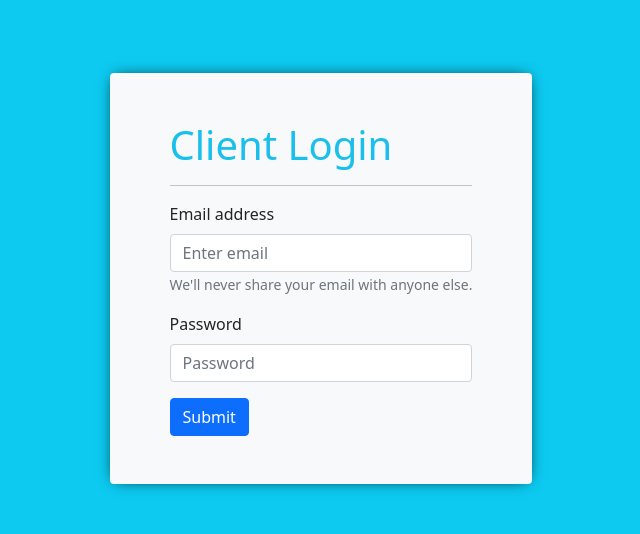
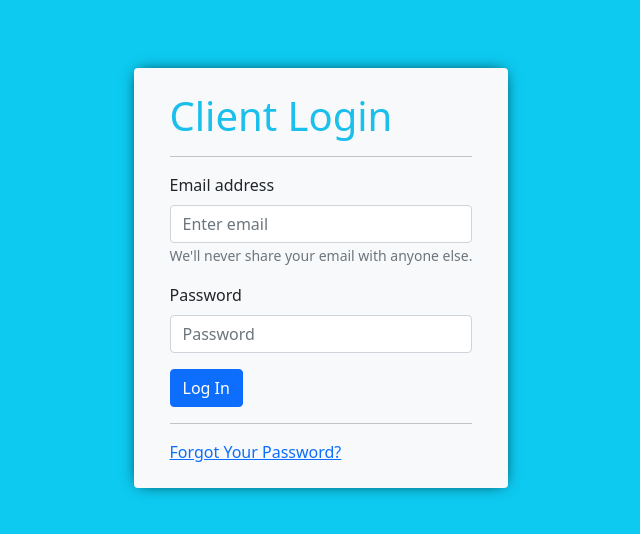
Before and after one commit to eddieolivas/crm-frontend, a React (Create React App) app: page / in a window 1280 px wide. Shown: the part 122-656 px from the top of the page, without its empty margins (319-959 px from the left). Built offline with nearby package versions, Linux system fonts and the light colour scheme.

Commit message:
Completed login and reset password UI.

```diff
--- a/src/components/Login/Login.comp.js
+++ b/src/components/Login/Login.comp.js
@@ -2,7 +2,7 @@ import React from 'react';
 import PropTypes from 'prop-types';
 import { Container, Row, Col, Form, Button } from 'react-bootstrap';
 
-export const Login = ({ inputChangeHandler, email, password, onSubmitHandler }) => {
+export const Login = ({ inputChangeHandler, email, password, onLoginHandler, formSwitcher }) => {
   return (
     <Container>
       <Row>
@@ -11,7 +11,7 @@ export const Login = ({ inputChangeHandler, email, password, onSubmitHandler })
           <hr />
           <Form
             autoComplete="off"
-            onSubmit={onSubmitHandler}
+            onSubmit={onLoginHandler}
           >
             <Form.Group className="mb-3" controlId="formBasicEmail">
               <Form.Label>Email address</Form.Label>
@@ -37,8 +37,10 @@ export const Login = ({ inputChangeHandler, email, password, onSubmitHandler })
                 placeholder="Password" />
             </Form.Group>
             <Button variant="primary" type="submit">
-              Submit
+              Log In
             </Button>
+            <hr />
+            <a href="#!" onClick={() => formSwitcher('reset')}>Forgot Your Password?</a>
           </Form>
         </Col>
       </Row>
@@ -48,7 +50,8 @@ export const Login = ({ inputChangeHandler, email, password, onSubmitHandler })
 
 Login.propTypes = {
   inputChangeHandler: PropTypes.func.isRequired,
-  onSubmitHandler: PropTypes.func.isRequired,
+  onLoginHandler: PropTypes.func.isRequired,
   email: PropTypes.string.isRequired,
-  password: PropTypes.string.isRequired
+  password: PropTypes.string.isRequired,
+  formSwitcher: PropTypes.func.isRequired
 }
--- /dev/null
+++ b/src/components/password-reset/PasswordReset.comp.js
@@ -0,0 +1,43 @@
+import React from 'react';
+import PropTypes from 'prop-types';
+import { Container, Row, Col, Form, Button } from 'react-bootstrap';
+
+export const PasswordReset = ({ inputChangeHandler, email,  onResetHandler, formSwitcher }) => {
+  return (
+    <Container>
+      <Row>
+        <Col>
+          <h1>Reset Your Password</h1>
+          <hr />
+          <Form
+            autoComplete="off"
+            onSubmit={onResetHandler}
+          >
+            <Form.Group className="mb-3" controlId="formBasicEmail">
+              <Form.Label>Email address</Form.Label>
+              <Form.Control
+                type="email"
+                name="email"
+                onChange={inputChangeHandler}
+                value={email}
+                placeholder="Enter email"
+                required />
+            </Form.Group>
+
+            <Button variant="primary" type="submit">
+              Reset Password
+            </Button>
+            <hr />
+            <a href="#!" onClick={() => formSwitcher('login')}>&lt;&lt; Back to Log In</a>
+          </Form>
+        </Col>
+      </Row>
+    </Container>
+  )
+};
+
+PasswordReset.propTypes = {
+  inputChangeHandler: PropTypes.func.isRequired,
+  onResetHandler: PropTypes.func.isRequired,
+  formSwitcher: PropTypes.func.isRequired
+}
--- a/src/pages/entry/Entry.page.js
+++ b/src/pages/entry/Entry.page.js
@@ -1,12 +1,14 @@
 import React, { useState } from 'react';
 
 import { Login } from '../../components/Login/Login.comp';
+import { PasswordReset } from '../../components/password-reset/PasswordReset.comp';
 
 import './entry.style.css';
 
 export const Entry = () => {
   const [email, setEmail] = useState('');
   const [password, setPassword] = useState('');
+  const [formLoad, setFormLoad] = useState('login');
 
   const inputChangeHandler = e => {
     const { name, value } = e.target;
@@ -23,26 +25,52 @@ export const Entry = () => {
     }
   };
 
-  const onSubmitHandler = e => {
+  const onLoginHandler = e => {
     e.preventDefault();
 
     if (!email || !password) {
-      return alert("Fill in an email and password, please.");
+      return alert("Please fill in an email and password.");
     }
 
     //TODO call API to submit the form
     console.log( email, password );
   };
 
+  const formSwitcher = formType => {
+    setFormLoad(formType);
+  };
+
+  const onResetHandler = e => {
+    e.preventDefault();
+
+    if (!email) {
+      return alert("Please fill in an email.");
+    }
+
+    //TODO call API to submit the form
+    console.log( email );
+  };
+
   return (
     <div className="entry-page bg-info">
-      <div className="loginContainer rounded bg-light p-5">
-        <Login
-          inputChangeHandler={inputChangeHandler}
-          onSubmitHandler={onSubmitHandler}
-          email={email}
-          password={password}
-        />
+      <div className="loginContainer rounded bg-light p-4">
+        {formLoad === 'login' &&
+          <Login
+            inputChangeHandler={inputChangeHandler}
+            onLoginHandler={onLoginHandler}
+            email={email}
+            password={password}
+            formSwitcher={formSwitcher}
+          />
+        }
+        {formLoad === 'reset' &&
+          <PasswordReset
+            inputChangeHandler={inputChangeHandler}
+            onResetHandler={onResetHandler}
+            email={email}
+            formSwitcher={formSwitcher}
+          />
+        }
       </div>
     </div>
   )
--- a/src/pages/entry/entry.style.css
+++ b/src/pages/entry/entry.style.css
@@ -3,6 +3,7 @@
   display: flex;
   height: 100vh;
   justify-content: center;
+  padding: 0 1rem;
 }
 
 .loginContainer {
```
